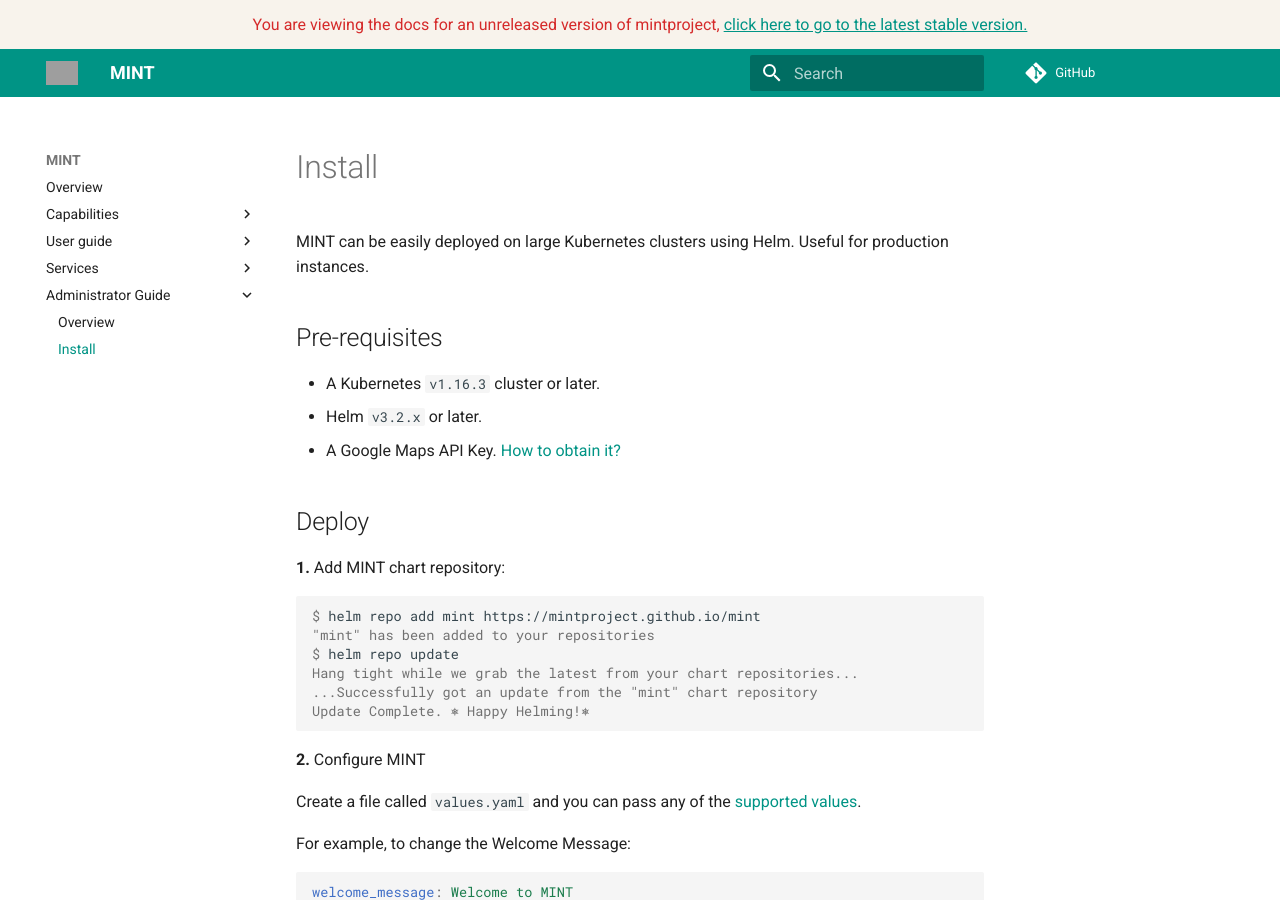
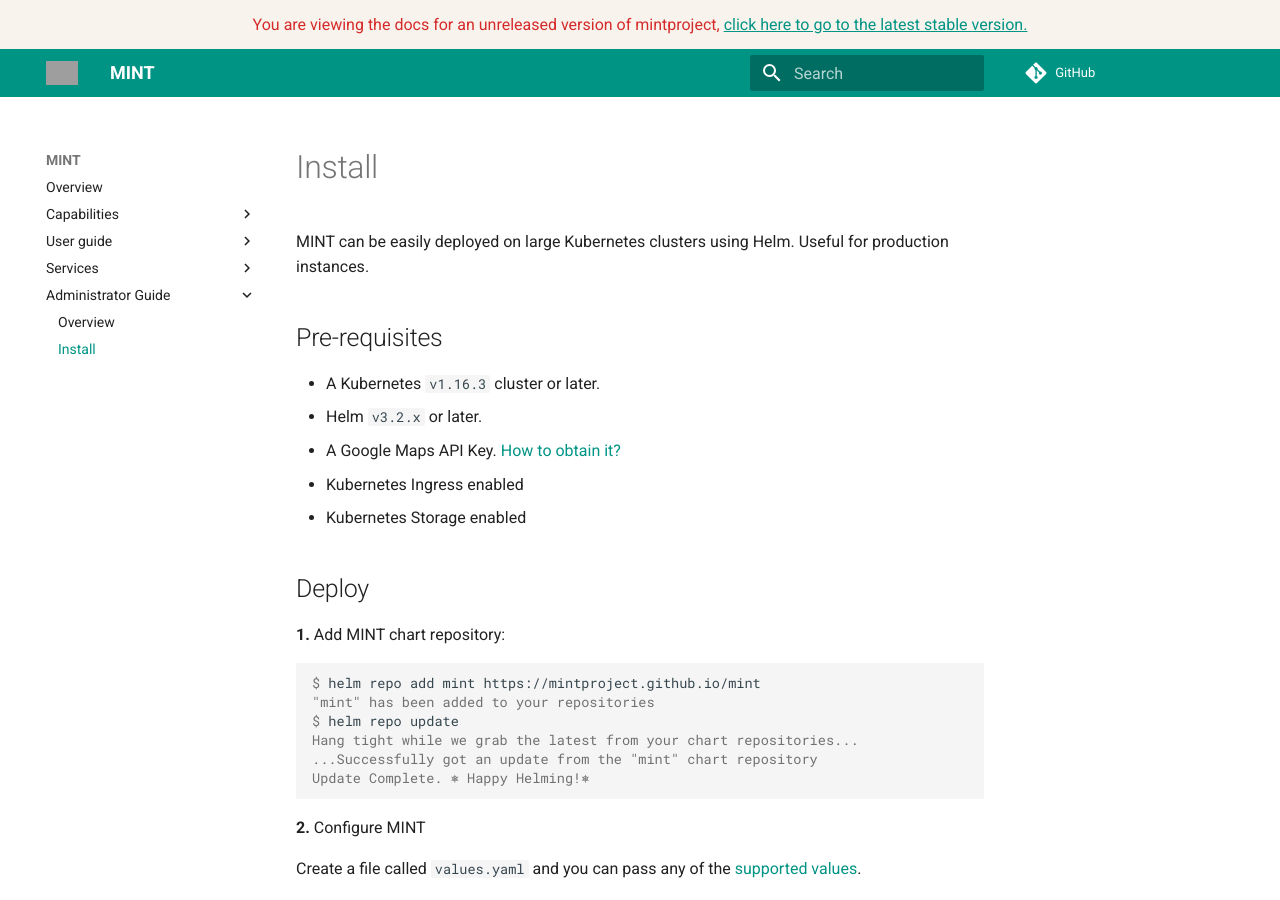
Before and after one commit to mintproject/MINT_USERGUIDE, an MkDocs documentation site: the page built from docs/admin-guide/installation.md, in a window 1280 px wide and 900 px high. Built offline with MkDocs 1.6.1 and Material for MkDocs 9.7.7, drawn with Linux system fonts in a browser that asks for light colours; comment, search, counter and statistics services are not loaded; grey boxes are pictures that could not be loaded.

Commit message:
Update installation.md

```diff
--- a/docs/admin-guide/installation.md
+++ b/docs/admin-guide/installation.md
@@ -8,6 +8,8 @@
 - A Kubernetes `v1.16.3` cluster or later.
 - Helm `v3.2.x` or later.
 - A Google Maps API Key. [How to obtain it?](https://developers.google.com/maps/documentation/javascript/get-api-key)
+- Kubernetes Ingress enabled
+- Kubernetes Storage enabled
 
 ## Deploy
 
```
